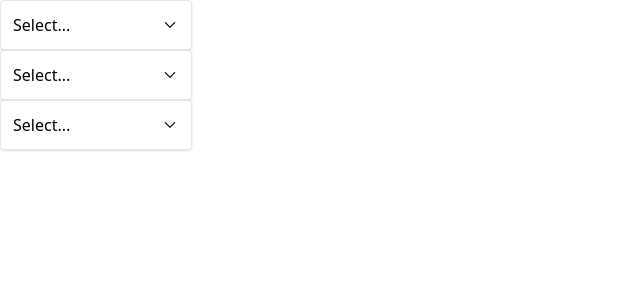
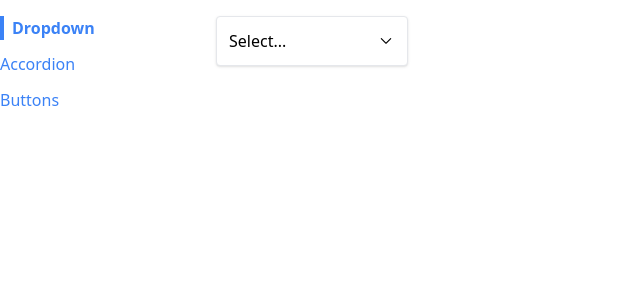
Before and after one commit to MitchBrown532/React-Course-2024, a React (Create React App) app in the folder comps/: page / in a window 1280 px wide. Shown: the top 300 px of the page, without its empty margins (0-640 px from the left). Built offline with nearby package versions, Linux system fonts and the light colour scheme.

Commit message:
Added navigation
Created a sidebar component for navigation. This was important for practicing routing, using pushState & popstate events to ensure smooth transition between components without requiring a full page refresh. this lowers overall requests therby increasing efficiency

```diff
--- a/comps/src/App.js
+++ b/comps/src/App.js
@@ -1,36 +1,25 @@
-import { useState } from "react"
-import Dropdown from "./components/Dropdown"
-
+import Route from './components/Route'
+import AccordionPage from './pages/AccordionPage'
+import DropdownPage from './pages/DropdownPage'
+import ButtonPage from './pages/ButtonPage'
+import Sidebar from './components/Sidebar'
 
 function App() {
-    const [selection, setSelection] = useState(null)
-
-    const handleSelect = (option) => {
-        setSelection(option)
-    }
-
-    const options = [
-        { label: "Red Thing", value: "red" },
-        { label: "Blue Thing", value: "blue" },
-        { label: "Green Thing", value: "green" },
-    ]
-
-
 
     return (
-        <div>
-            <Dropdown
-                options={options}
-                value={selection}
-                onChange={handleSelect} />
-            <Dropdown
-                options={options}
-                value={selection}
-                onChange={handleSelect} />
-            <Dropdown
-                options={options}
-                value={selection}
-                onChange={handleSelect} />
+        <div className='container mx-auto grid grid-cols-6 gap-4 mt-4'>
+            <Sidebar />
+            <div className='col-span-5'>
+                <Route path='/accordion'>
+                    <AccordionPage />
+                </Route>
+                <Route path='/'>
+                    <DropdownPage />
+                </Route>
+                <Route path='/buttons'>
+                    <ButtonPage />
+                </Route>
+            </div>
         </div>
     )
 }
--- /dev/null
+++ b/comps/src/components/Link.js
@@ -0,0 +1,26 @@
+import classNames from "classnames"
+import useNavigation from "../hooks/use-navigation"
+
+
+function Link({ to, children, className, activeClassName }) {
+    const {navigate, currentPath} = useNavigation()
+
+    const classes = classNames(
+        'text-blue-500',
+        className,
+        currentPath === to && activeClassName
+    )
+
+    const handleClick = (event) => {
+        if (event.metaKey || event.ctrlKey){
+            return
+        }
+
+        event.preventDefault()
+        navigate(to)
+    }
+
+    return <a className= {classes} href={to} onClick={handleClick}>{children}</a>
+}
+
+export default Link
--- /dev/null
+++ b/comps/src/components/Route.js
@@ -0,0 +1,13 @@
+import useNavigation from "../hooks/use-navigation"
+
+function Route({ path, children }) {
+    const { currentPath } = useNavigation()
+
+    if (path === currentPath) {
+        return children
+    }
+
+    return null
+}
+
+export default Route
--- /dev/null
+++ b/comps/src/components/Sidebar.js
@@ -0,0 +1,27 @@
+import Link from "./Link";
+
+function Sidebar(){
+
+    const links = [
+        {label: 'Dropdown', path:'/'},
+        {label: 'Accordion', path:'/accordion'},
+        {label: 'Buttons', path:'/buttons'},
+    ]
+
+    const renderedLinks = links.map((link) =>{
+        return <Link
+        key={link.label}
+        to={link.path}
+        className='mb-3'
+        activeClassName='font-bold border-l-4 border-blue-500 pl-2'
+        >{link.label}</Link>
+    })
+
+    return(
+        <div className="sticky top-0 overflow-y-scroll flex flex-col items-start">
+            {renderedLinks}
+        </div>
+    )
+}
+
+export default Sidebar
--- /dev/null
+++ b/comps/src/context/navigation.js
@@ -0,0 +1,30 @@
+import { createContext, useState, useEffect } from "react";
+
+const NavigationContext = createContext()
+
+function NavigationProvider({ children }) {
+    const [currentPath, setCurrentPath] = useState(window.location.pathname)
+
+    useEffect(() => {
+        const handler = () => {
+            setCurrentPath(window.location.pathname)
+        }
+        window.addEventListener('popstate', handler)
+
+        return () => {
+            window.removeEventListener('popstate', handler)
+        }
+    }, [])
+
+    const navigate = (to) => {
+        window.history.pushState({}, '', to)
+        setCurrentPath(to)
+    }
+
+    return <NavigationContext.Provider value={{ currentPath, navigate }}>
+        {children}
+    </NavigationContext.Provider>
+}
+
+export default NavigationContext
+export { NavigationProvider }
--- /dev/null
+++ b/comps/src/hooks/use-navigation.js
@@ -0,0 +1,8 @@
+import { useContext } from "react";
+import NavigationContext from "../context/navigation";
+
+function useNavigation() {
+    return useContext(NavigationContext)
+}
+
+export default useNavigation
--- a/comps/src/index.js
+++ b/comps/src/index.js
@@ -2,8 +2,12 @@
 import React from 'react'
 import ReactDOM from 'react-dom/client'
 import App from './App'
+import { NavigationProvider } from './context/navigation'
 
 const el = document.getElementById('root')
 const root = ReactDOM.createRoot(el)
 
-root.render(<App />)
+root.render(
+    <NavigationProvider>
+        <App />
+    </NavigationProvider>)
--- a/comps/src/pages/ButtonPage.js
+++ b/comps/src/pages/ButtonPage.js
@@ -4,7 +4,6 @@
 
 function ButtonPage() {
     const handleClick = () => {
-        console.log("Clicked!!!")
     }
 
     return (
--- /dev/null
+++ b/comps/src/pages/DropdownPage.js
@@ -0,0 +1,30 @@
+import { useState } from "react"
+import Dropdown from "../components/Dropdown"
+
+
+function DropdownPage() {
+    const [selection, setSelection] = useState(null)
+
+    const handleSelect = (option) => {
+        setSelection(option)
+    }
+
+    const options = [
+        { label: "Red Thing", value: "red" },
+        { label: "Blue Thing", value: "blue" },
+        { label: "Green Thing", value: "green" },
+    ]
+
+
+
+    return (
+        <div>
+            <Dropdown
+                options={options}
+                value={selection}
+                onChange={handleSelect} />
+        </div>
+    )
+}
+
+export default DropdownPage
```
